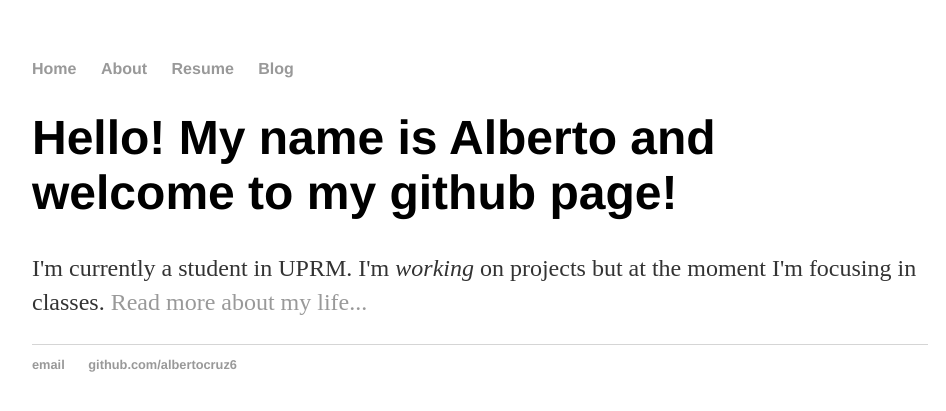
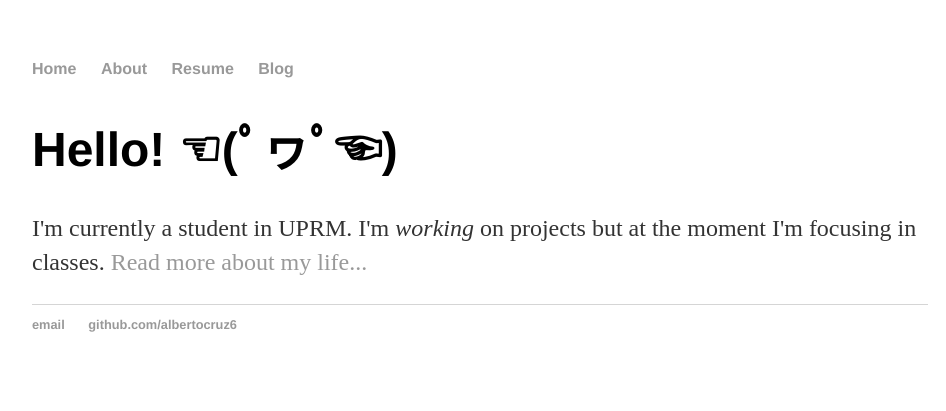
Before and after one commit to albertocruz6/albertocruz6.github.io, a Jekyll site: the page built from index.html, in a window 1280 px wide. Shown: the top 411 px of the page, without its empty margins (160-1106 px from the left). Built offline with Jekyll 4.4.1, drawn with Linux system fonts in a browser that asks for light colours.

Commit message:
Update index.html

```diff
--- a/index.html
+++ b/index.html
@@ -4,6 +4,6 @@ title: Alberto Cruz Salamán, CSE/EE Student!
 ---
 
 <div class="blurb">
-        <h1>Hello! My name is Alberto and welcome to my github page!</h1>
+        <h1>Hello! ☜(ﾟヮﾟ☜)</h1>
 	<p> I'm currently a student in UPRM. I'm <em>working</em> on projects but at the moment I'm focusing in classes. <a href="/about">Read more about my life...</a></p>
 </div><!-- /.blurb -->
```
